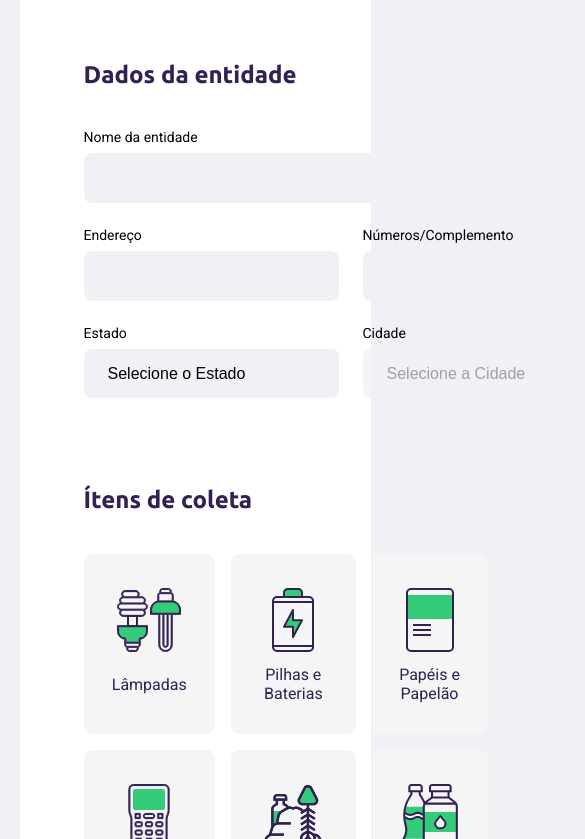
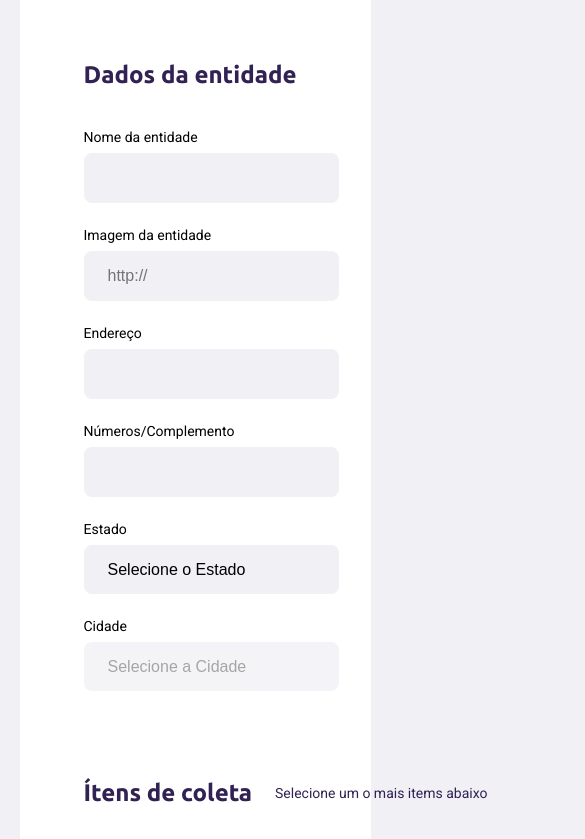
Before and after one commit to RicardoBonin/Next-level-week, a website: page src/views/create-point.html in a window 390 px wide. Shown: the part 365-1204 px from the top of the page, 585 px wide, since content can reach past the window. Drawn offline with nearby package versions, Linux system fonts and the light colour scheme; files that its build step writes are made by us from their sources; no server answers; files whose address does not match are found by name.

Commit message:
Add input URL em create point E Ajustando a responsividade

```diff
--- a/public/styles/create-point.css
+++ b/public/styles/create-point.css
@@ -53,10 +53,20 @@ form fieldset {
 
 form legend {
   margin-bottom: 40px;
+
+  display: flex;
+  align-items: center;
+  justify-content: space-between;
+  width: 100%;
 }
 
 form legend h2 {
   font-size: 24px;
+}
+
+form legend span {
+  font-size: 14px;
+  color: var(--title-color);
 }
 
 form .field {
--- a/public/styles/responsive.css
+++ b/public/styles/responsive.css
@@ -27,6 +27,14 @@
   #page-search-results .cards img {
     height: 250px;
   }
+
+  #page-create-point .field-group {
+    flex-direction: column;
+  }
+
+  #page-create-point .field-group .field + .field {
+    margin-left: 0;
+  }
 }
 
 @media (min-width: 1700px) {
--- a/src/views/create-point.html
+++ b/src/views/create-point.html
@@ -20,10 +20,17 @@
       <legend>
         <h2>Dados da entidade</h2>
       </legend>
-      <div class="field">
+      <div class="field-group">
+        <div class="field">
         <label for="name">Nome da entidade</label>
         <input type="text" name="name" id="" required="required"/>
       </div>
+      <div class="field">
+        <label for="name">Imagem da entidade</label>
+        <input type="url" name="name" id=""placeholder="http://" required="required" />
+      </div>
+      </div>
+
       <div class="field-group">
         <div class="field">
           <label for="address">Endereço</label>
@@ -55,6 +62,7 @@
     <fieldset>
       <legend>
         <h2>Ítens de coleta</h2>
+        <span>Selecione um o mais items abaixo</span>
       </legend>
       <div class="items-grid">
         <li data-id="1">
```
Also changed, not shown: README.md (renamed from src/views/README.md).
